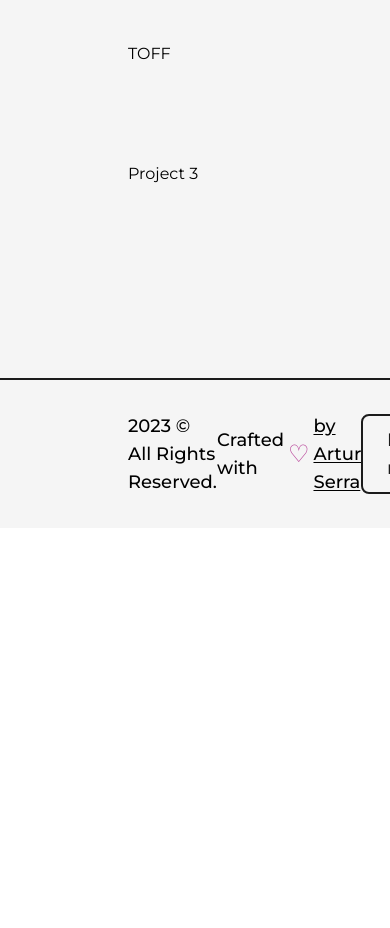
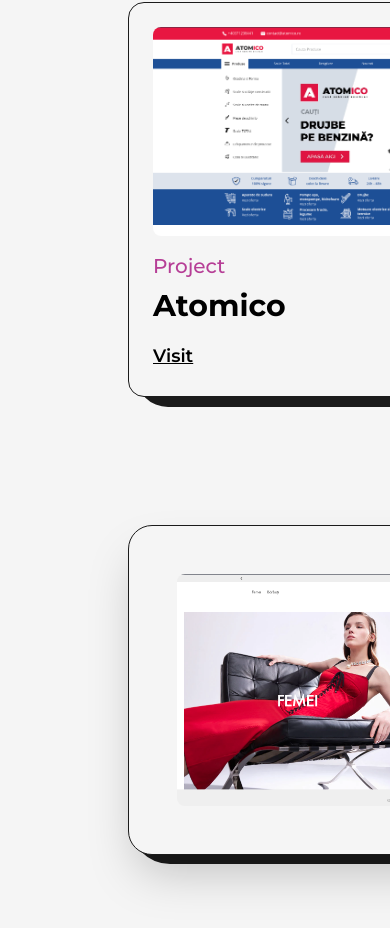
Before and after one commit to manticorevault/portfolio, a Next.js app: page /projects in a window 390 px wide. Shown: the part 1032-1960 px from the top of the page. Before the commit the page ends 1560 px from the top, so only its background shows below. Built offline with nearby package versions, Linux system fonts and the light colour scheme.

Commit message:
Missing: Edit content. Make responsive.

```diff
--- a/src/components/NavBar.js
+++ b/src/components/NavBar.js
@@ -2,8 +2,9 @@
 import Link from 'next/link'
 import Logo from './Logo'
 import { useRouter } from 'next/router'
-import { TwitterIcon, GithubIcon, LinkedInIcon } from './Icons'
+import { TwitterIcon, GithubIcon, LinkedInIcon, SunIcon, MoonIcon } from './Icons'
 import { motion } from 'framer-motion'
+import useThemeSwitcher from './hooks/useThemeSwitcher'
 
 const CustomLink =({ href, title, className="" }) => {
 
@@ -27,6 +28,9 @@
 }
 
 const NavBar = () => {
+
+    const [mode, setMode] = useThemeSwitcher();
+
   return (
     <header
         className="w-full px-32 py-8 font-medium flex items-center justify-between"
@@ -38,7 +42,7 @@
 
             <CustomLink href="/projects" title="Projects" className="mx-4"/>
 
-            <CustomLink href="/articles" title="Articles" className="ml-4"/>
+            <CustomLink href="https://therustyco.de/" target={"_blank"} title="Blog" className="ml-4"/>
         </nav>
 
         <nav className='flex items-center justify-center flex-wrap'>
--- /dev/null
+++ b/src/components/hooks/useThemeSwitcher.js
@@ -0,0 +1,53 @@
+import React, { useEffect, useState } from 'react'
+
+const useThemeSwitcher = () => {
+
+    const preferDarkQuery = "(prefer-color-scheme: dark)";
+    const [mode, setMode] = useState("");
+
+    useEffect(() => {
+
+        const mediaQuery = window.matchMedia(preferDarkQuery);
+        const userPref = window.localStorage.getItem("theme");
+
+        const handleChange = () => {
+            if (userPref) {
+                let check = userPref === "dark" ? "dark" : "light";
+                setMode(check);
+
+                if (check === "dark") {
+                    document.documentElement.classList.add("dark")
+                } else {
+                    document.documentElement.classList.remove("dark")
+                }
+            } else {
+                let check = mediaQuery.matches ? "dark": "light";
+                setMode(check)
+
+                if (check === "dark") {
+                    document.documentElement.classList.add("dark")
+                } else {
+                    document.documentElement.classList.remove("dark")
+                }
+            }
+        }
+
+        mediaQuery.addEventListener("change", handleChange)
+
+        return () => mediaQuery.removeEventListener("change", handleChange)
+    }, [])
+
+    useEffect(() => {
+        if(mode === "dark") {
+            window.localStorage.setItem("theme", "dark");
+            document.documentElement.classList.add("dark")
+        } else {
+            window.localStorage.setItem("theme", "light");
+            document.documentElement.classList.add("light")
+        }
+    }, [mode])
+
+  return [mode, setMode]
+}
+
+export default useThemeSwitcher
--- a/src/pages/index.js
+++ b/src/pages/index.js
@@ -26,7 +26,7 @@
             </div>
 
             <div className="w-1/2 flex flex-col items-center self-center">
-              <AnimatedText text="Crafting reliable solutions with quality code" className=' !text-left'/>
+              <AnimatedText text="Reliable solutions, quality code" className=' !text-left'/>
               <p className='my-4 text-base font-medium'>
                 Cybersecurity graduate turned full-stack developer with a knack for blockchain development, focused on building secure and dynamic digital applications.
               </p>
--- a/src/pages/projects.js
+++ b/src/pages/projects.js
@@ -6,14 +6,20 @@
 import Link from 'next/link'
 import React from 'react'
 import atomicoProject from "../../public/images/projects/atomico.png"
+import toffProject from "../../public/images/projects/toff.png"
 
 const FeaturedProject = ({ type, title, summary, img, link, github }) => {
 
     return (
         <article className='w-full flex items-center justify-between
                             rounded-3xl border border-solid border-dark
-                            bg-light shadow-2xl p-12
+                            bg-light shadow-2xl p-12 relative rounded-br-2xl
         '>
+
+            <div className='absolute top-0 -right-3 -z-10 w-[101%] h-[103%]
+                 rounded-[2.5rem] bg-dark rounded-br-3xl'
+            />
+
             <Link href={link} target="_blank"
                 className='w-1/2 cursor-pointer overflow-hidden rounded-lg'
             >
@@ -54,6 +60,55 @@
     )
 }
 
+const Project = ({ title, type, img, link, github }) => {
+    return (
+        <article className='w-full flex flex-col items-center justify-center rounded-2xl
+                            border border-solid border-dark bg-light p-6 relative
+
+        '>
+
+            <div className='absolute top-0 -right-3 -z-10 w-[101%] h-[103%]
+                 rounded-[2rem] bg-dark rounded-br-3xl'
+            />
+
+            <Link href={link} target="_blank"
+                className='w-full cursor-pointer overflow-hidden rounded-lg'
+            >
+                <Image
+                    src={img}
+                    alt={title}
+                    className="w-full h-auto"
+                />
+            </Link>
+
+            <div className='w-full flex flex-col items-start justify-between mt-4'>
+                <span className='text-primary font-medium text-xl'>
+                    { type }
+                </span>
+
+                <Link href={link} target="_blank" className='hover:underline underline-offset-2'>
+                    <h2 className='my-2 w-full text-left text-3xl font-bold'>
+                        { title }
+                    </h2>
+                </Link>
+
+                <div className='w-full mt-2 flex items-center justify-between'>
+
+                    <Link href={link} target="_blank"
+                            className='text-lg font-semibold underline'
+                    >
+                        Visit
+                    </Link>
+
+                    <Link href={github} target="_blank" className='w-8'>
+                        <GithubIcon />
+                    </Link>
+                </div>
+            </div>
+        </article>
+    )
+}
+
 const projects = () => {
   return (
     <>
@@ -69,7 +124,7 @@
             <Layout className='pt-16'>
                 <AnimatedText text="Glimpe the unthinkable"/>
 
-                <div className='grid grid-cols-12 gap-24'>
+                <div className='grid grid-cols-12 gap-24 gap-y-32 mt-12'>
                     <div className='col-span-12'>
                         <FeaturedProject
 
@@ -83,23 +138,37 @@
                     </div>
 
                     <div className='col-span-6'>
-                        Atomico
+                        <Project
+
+                            title="Atomico"
+                            img={atomicoProject}
+                            link="https://www.atomico.ro"
+                            github="github.com/manticorevault"
+                            type="Project"
+                        />
                     </div>
 
                     <div className='col-span-6'>
-                        TOFF
+                        <Project
+
+                            title="Atomico"
+                            img={atomicoProject}
+                            link="https://www.atomico.ro"
+                            github="github.com/manticorevault"
+                            type="Project"
+                        />
                     </div>
 
                     <div className='col-span-12'>
-                        TOFF
-                    </div>
+                        <FeaturedProject
 
-                    <div className='col-span-6'>
-                        Project 3
-                    </div>
-
-                    <div className='col-span-6'>
-                        Project 4
+                            title="TOFF"
+                            img={toffProject}
+                            summary="Sophisticated, minimalist eCommerce website for a fashion brand. Focus on displaying a beautiful frontend. Built with VTEX, React, Typescript and GraphQL"
+                            link="https://www.toff.ro/"
+                            github="github.com/manticorevault"
+                            type="Featured Project"
+                        />
                     </div>
                 </div>
             </Layout>
```
Also changed, not shown: public/images/projects/toff.png (added).
